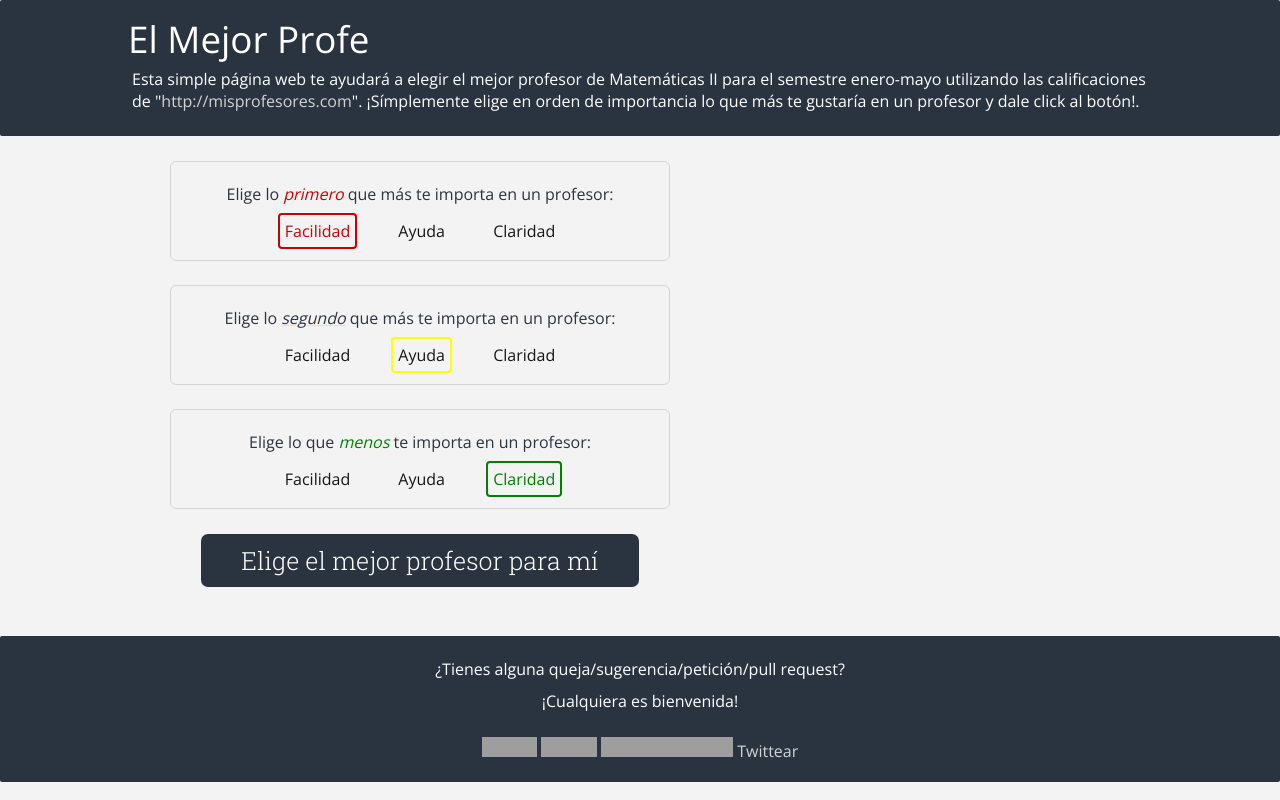
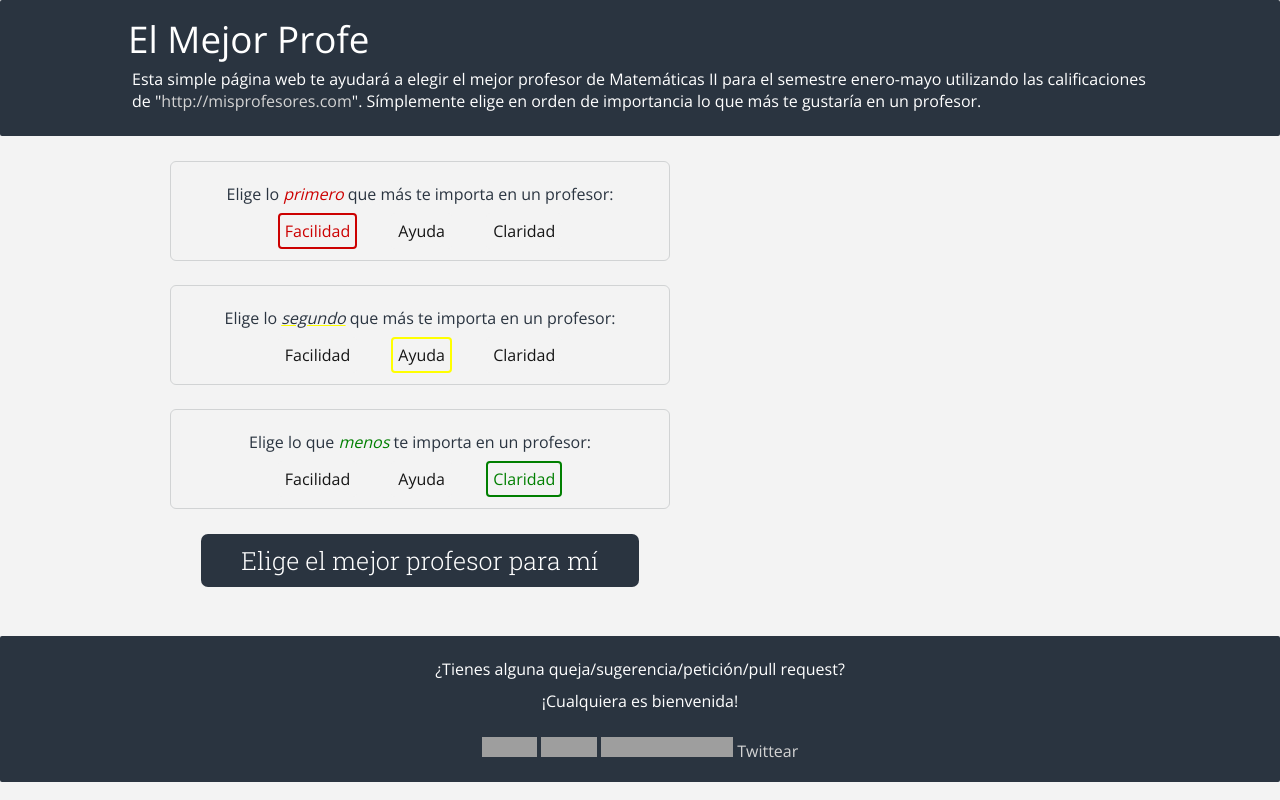
Before and after one commit to Irvel/ElMejorProfe, a plain HTML site: page index.html in a window 1280 px wide. Drawn offline with nearby package versions, Linux system fonts and the light colour scheme; grey boxes are pictures that could not be loaded.

Commit message:
Introduction text chage

```diff
--- a/index.html
+++ b/index.html
@@ -24,7 +24,7 @@
 				<h1>
 					El mejor profe
 				</h1>
-					<p id="prueba">Esta simple página web te ayudará a elegir el mejor profesor de Matemáticas II para el semestre enero-mayo utilizando las calificaciones de "<a href="http://misprofesores.com">http://misprofesores.com</a>". ¡Símplemente elige en orden de importancia lo que más te gustaría en un profesor y dale click al botón!.</p>
+					<p id="prueba">Esta simple página web te ayudará a elegir el mejor profesor de Matemáticas II para el semestre enero-mayo utilizando las calificaciones de "<a href="http://misprofesores.com">http://misprofesores.com</a>". Símplemente elige en orden de importancia lo que más te gustaría en un profesor.</p>
 			</header>
 		</div>
 		<div id="container">
```
